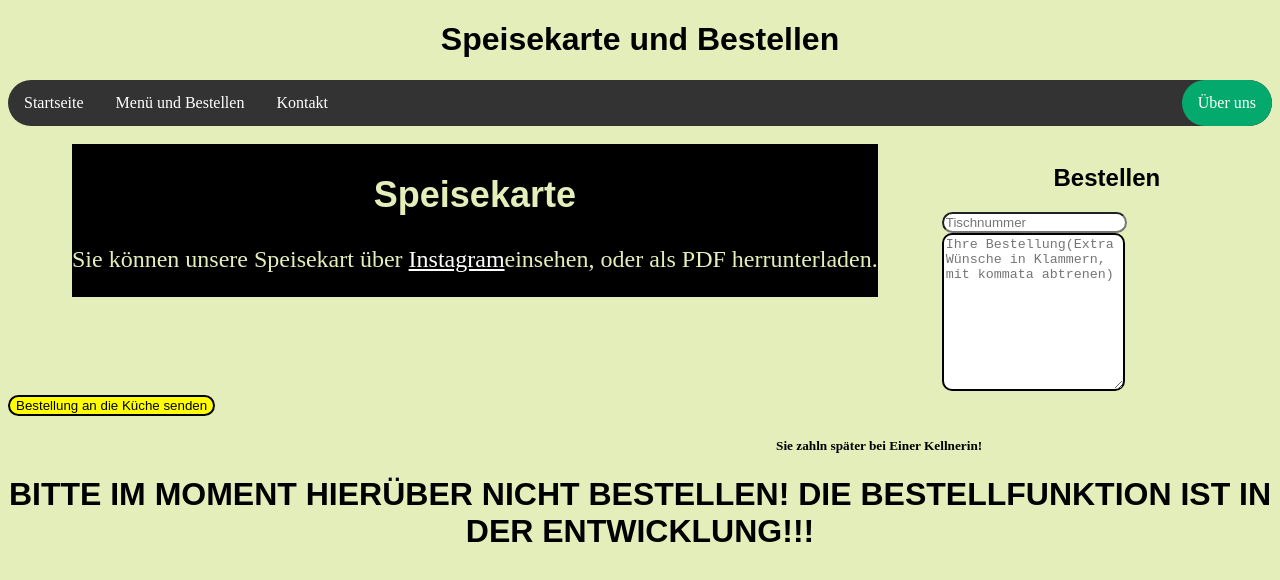
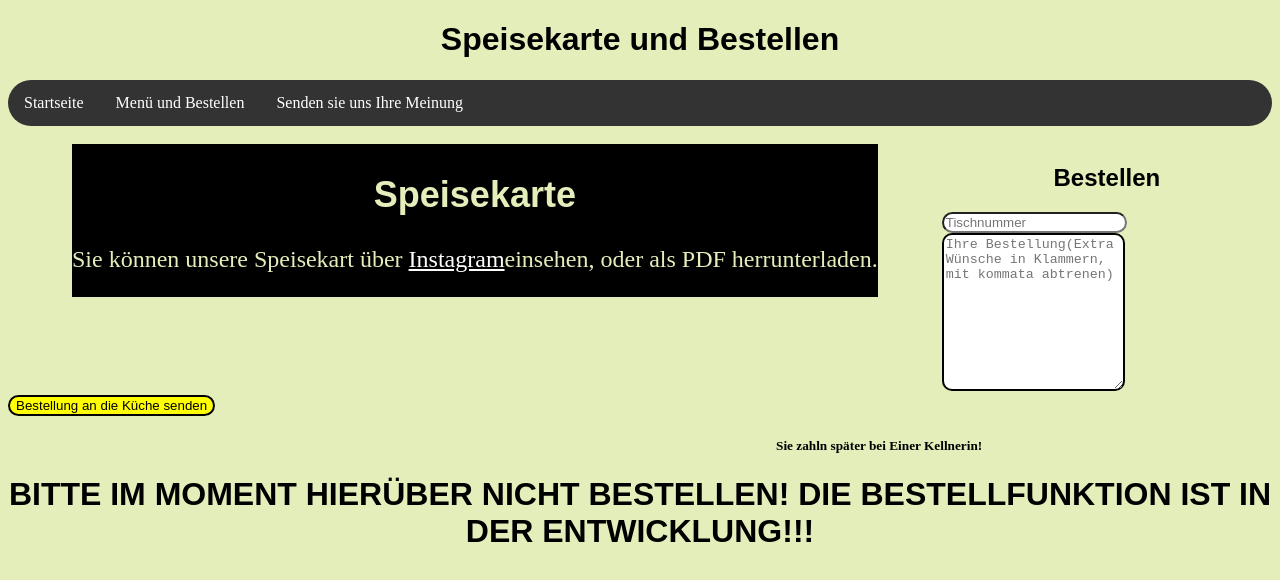
Before and after one commit to Dennis933/Eiscafe-Da-Marco-Ransbach, a plain HTML site: page Menuorder.html in a window 1280 px wide. Drawn offline with Linux system fonts and the light colour scheme.

Commit message:
Update Menuorder.html

```diff
--- a/Menuorder.html
+++ b/Menuorder.html
@@ -11,8 +11,7 @@
     <ul>
         <li><a href="index.html">Startseite</a></li>
         <li><a href="Menuorder.html">Menü und Bestellen</a></li>
-        <li><a href="Contact.html">Kontakt</a></li>
-        <li style="float:right"><a class="active" href="Über uns">Über uns</a></li>
+        <li><a href="Contact.html">Senden sie uns Ihre Meinung</a></li>
       </ul>
       <br>
     <div class="Speisekarte">
```
